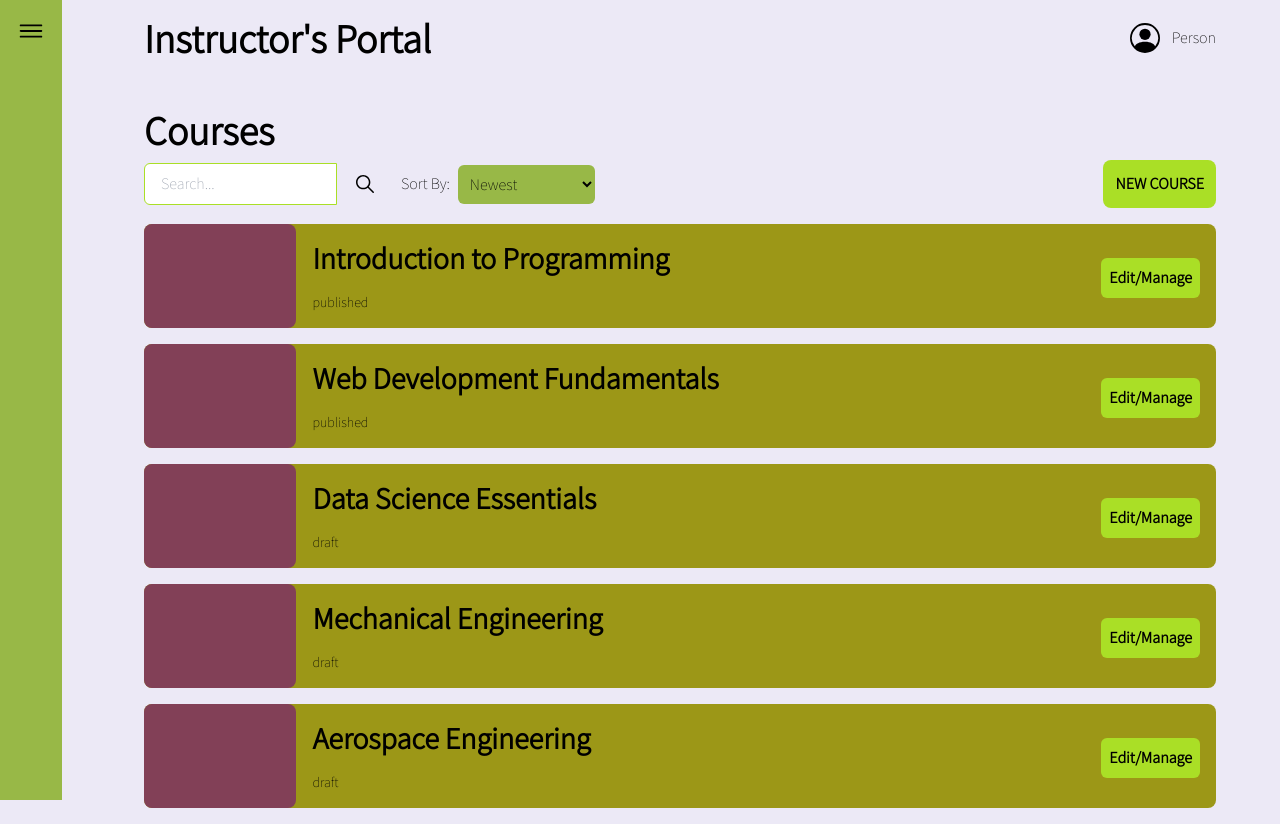
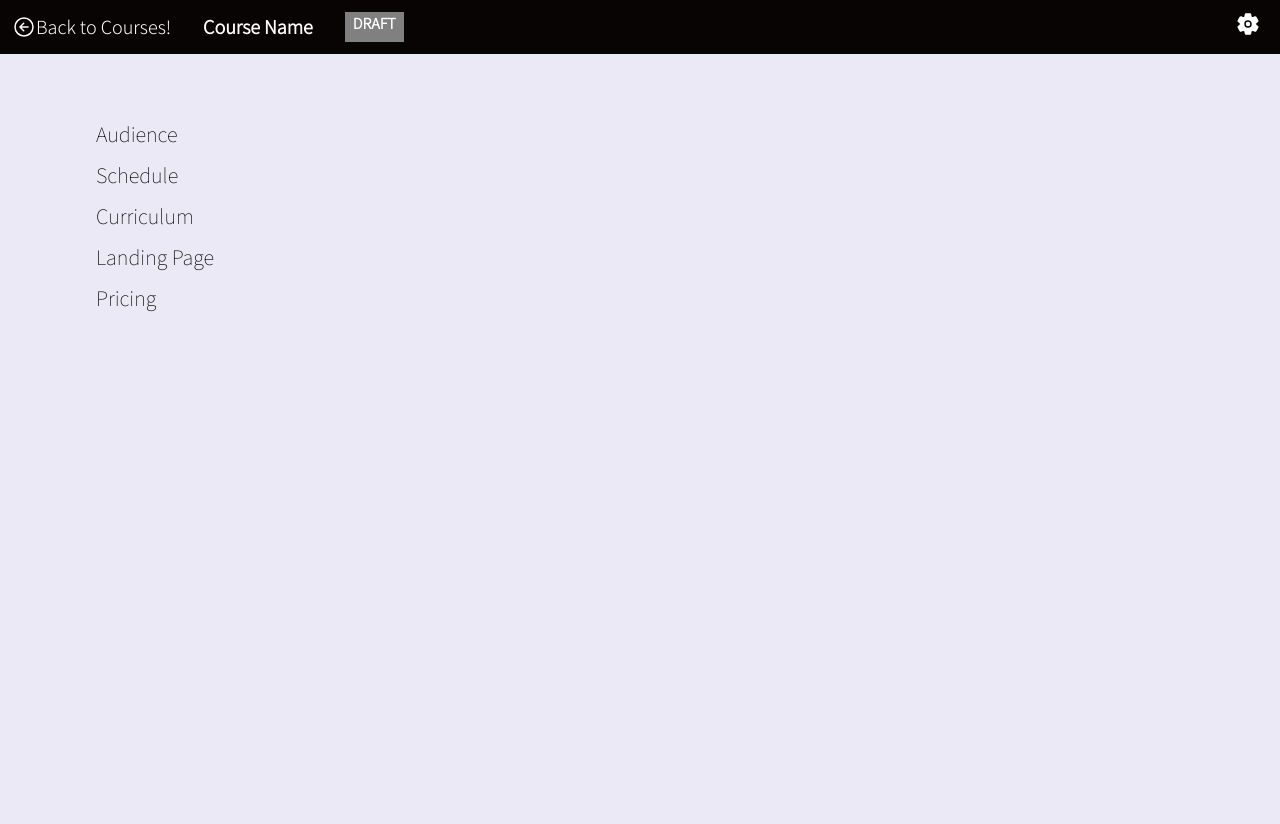
Before and after one commit to ApprenticeEngage/apprentice-mentor-interface, a React (Vite) app: page / in a window 1280 px wide. After the commit the page ends 800 px from the top, so only its background shows below. Built offline with nearby package versions, Linux system fonts and the light colour scheme.

Commit message:
course edit page nav done and side nav bar setuo

```diff
--- a/src/App.tsx
+++ b/src/App.tsx
@@ -1,11 +1,12 @@
 import './App.css'
+import CourseEdit from './screens/CourseEdit'
 import Home from './screens/Home'
 
 function App() {
 
   return (
     <>
-     <Home/>
+     <CourseEdit/>
     </>
   )
 }
--- a/src/screens/CourseEdit.tsx
+++ b/src/screens/CourseEdit.tsx
@@ -1,9 +1,61 @@
-import React from 'react'
+import React from "react";
+import { IoArrowBackCircleOutline, IoSettings } from "react-icons/io5";
 
 const CourseEdit = () => {
   return (
-    <div>CourseEdit</div>
-  )
-}
+    <div className="bg-light-bg  overflow-x-clip h-full w-full">
+      {/* navbar */}
+      <div className="nav bg-dark flex w-full justify-between text-white p-3 pr-5">
+        <div className="flex ">
+          <div className="flex items-center mr-8">
+            <IoArrowBackCircleOutline size={24} />
+            <button className="font-light text-[20px]">Back to Courses!</button>
+          </div>
 
-export default CourseEdit
+          <h1 className="font-bold text-[20px] mr-8">Course Name</h1>
+          <div className="bg-[#808080] px-2 ">
+            <h1 className="text-white font-extrabold text-center">DRAFT</h1>
+          </div>
+        </div>
+
+        <IoSettings size={24} />
+      </div>
+
+      <div className="mx-16 mt-8 flex flex-row justify-between ">
+        <div className="nav m-4  flex flex-col  text-[22px] ">
+          <nav className="bg-blue-500 p-4">
+            <ul className="flex flex-col justify-start items-start space-y-2 text-text">
+              <li>
+                <a href="#audience" className=" hover:bg-accent">
+                  Audience
+                </a>
+              </li>
+              <li>
+                <a href="#schedule" className=" hover:bg-accent">
+                  Schedule
+                </a>
+              </li>
+              <li>
+                <a href="#curriculum" className=" hover:bg-accent">
+                  Curriculum
+                </a>
+              </li>
+              <li>
+                <a href="#landing-page" className=" hover:bg-accent">
+                  Landing Page
+                </a>
+              </li>
+              <li>
+                <a href="#pricing" className=" hover:bg-accent">
+                  Pricing
+                </a>
+              </li>
+            </ul>
+          </nav>
+        </div>
+      </div>
+    </div>
+  );
+};
+
+export default CourseEdit;
--- a/tailwind.config.js
+++ b/tailwind.config.js
@@ -8,6 +8,8 @@ export default {
     },
     colors: {
       "light-bg": "#ECE9F6",
+      'dark': '#080403',
+      'white': '#FFFFFF',
       "primary": "#98B847",
       "accent": "#AADF26",
       "card-color": "#A38C85",
```
